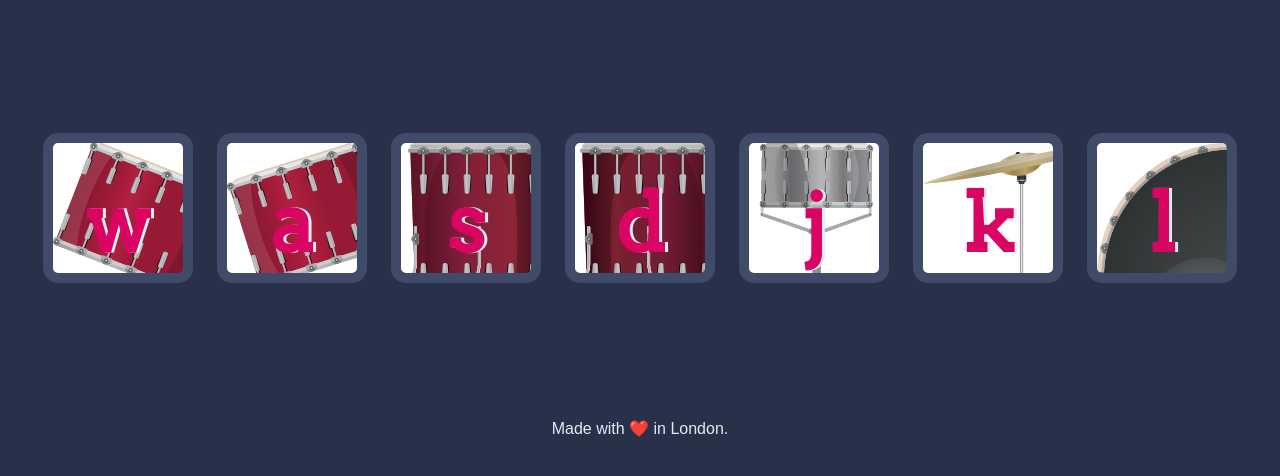
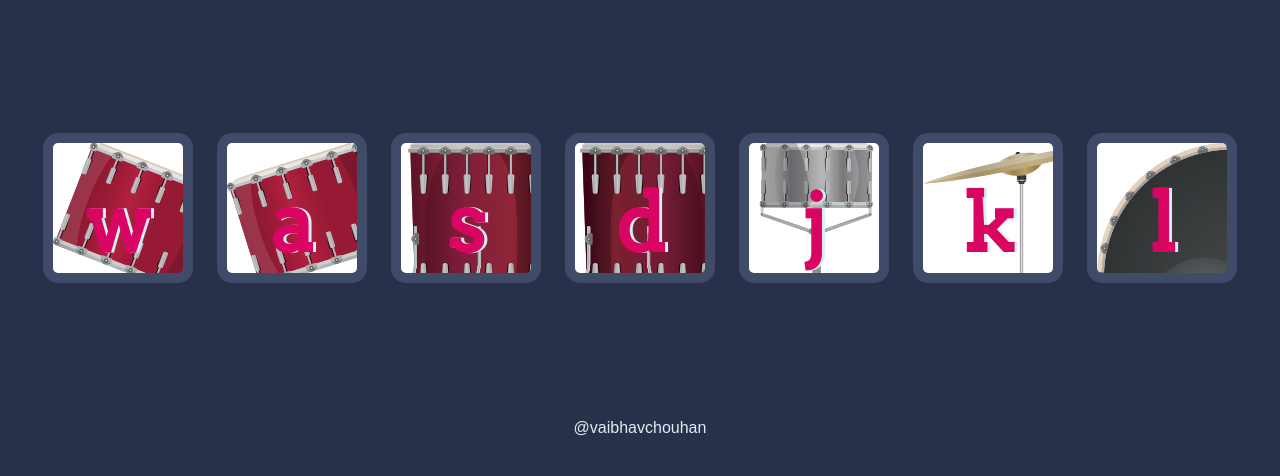
Before and after one commit to Vaibhavchouhan/Drum-Kit, a plain HTML site: page index.html in a window 1280 px wide. Shown: the part 156-632 px from the top of the page. Drawn offline with Linux system fonts and the light colour scheme.

Commit message:
Update index.html

```diff
--- a/index.html
+++ b/index.html
@@ -24,7 +24,7 @@
 <script src="index.js" charset="utf-8"></script>
 
 <footer>
-  Made with ❤️ in London.
+  @vaibhavchouhan
 </footer>
 </body>
 </html>
```
